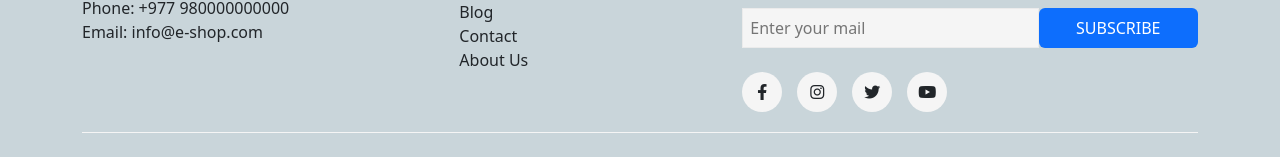
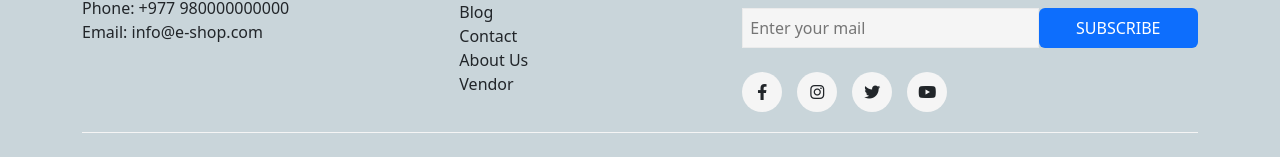
Before and after one commit to rahulchaudhary2002/eshop-frontend, a React (Vite) app: page / in a window 1280 px wide. Shown: the part 299-456 px from the top of the page. Built offline with nearby package versions, Linux system fonts and the light colour scheme; no server answers.

Commit message:
Update Footer.jsx

```diff
--- a/src/website/components/Footer.jsx
+++ b/src/website/components/Footer.jsx
@@ -25,6 +25,7 @@ const Footer = () => {
                                     <Link className='text-dark text-decoration-none' to="/" title="Blog">Blog</Link>
                                     <Link className='text-dark text-decoration-none' to="/" title="Contact">Contact</Link>
                                     <Link className='text-dark text-decoration-none' to="/" title="About Us">About Us</Link>
+                                    <Link className='text-dark text-decoration-none' to="/administrator" title="About Us">Vendor</Link>
                                 </div>
                             </div>
                             <div className="col-md-5">
```
